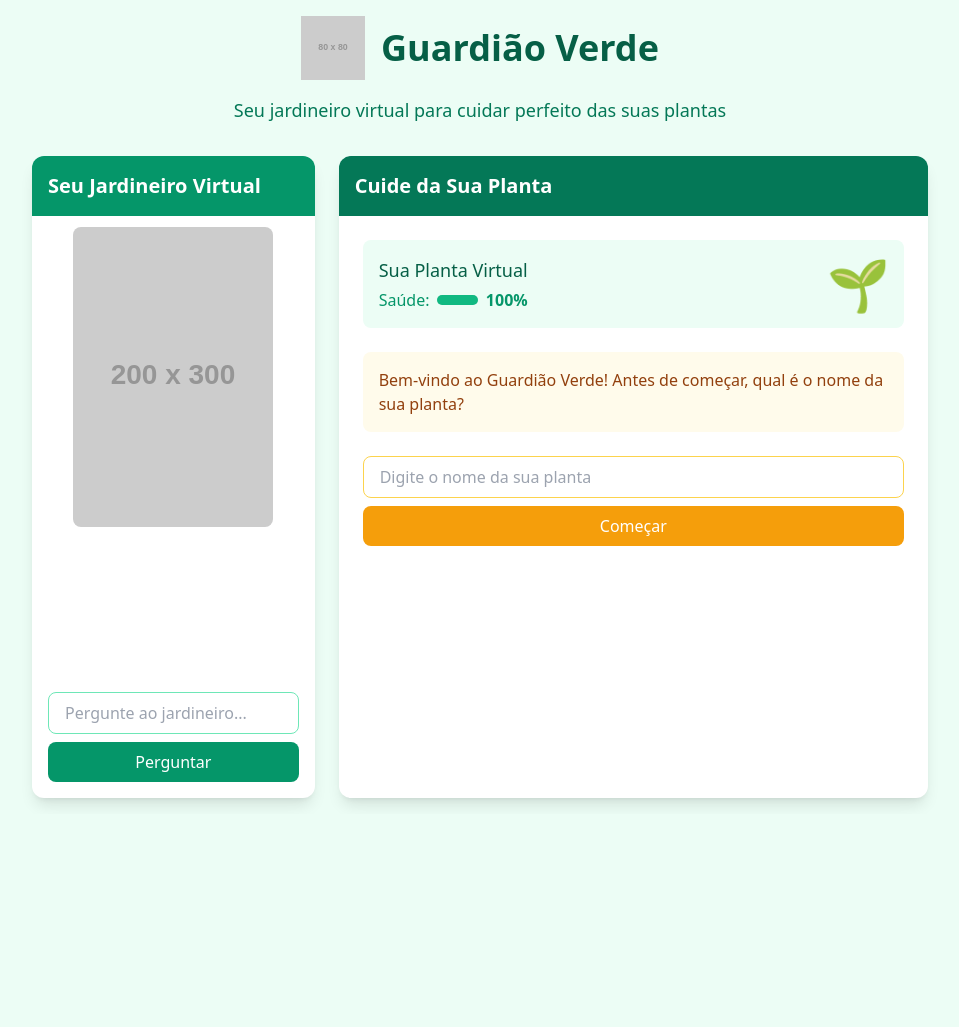
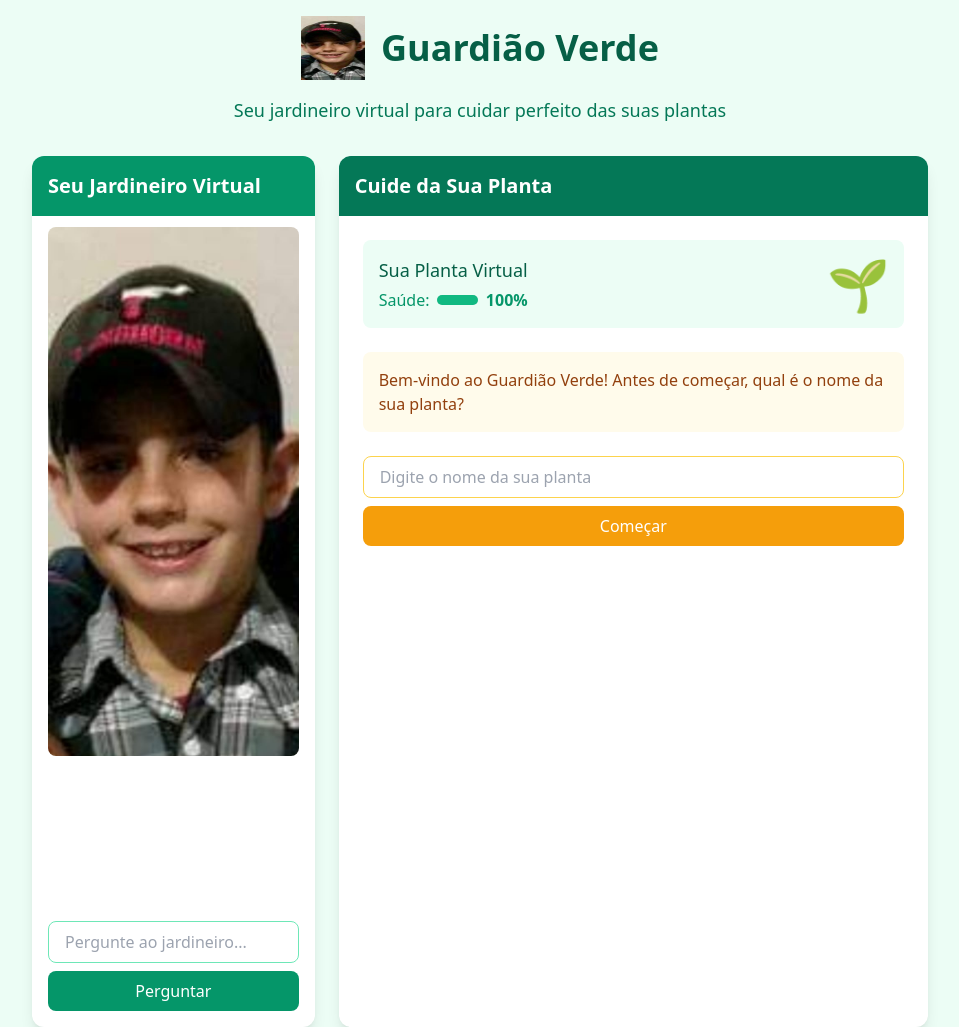
Before and after one commit to GUSTAVOSCOMPARIN/escohas, a plain HTML site: page index.html in a window 1280 px wide. Shown: the top 1027 px of the page, without its empty margins (160-1119 px from the left). Before the commit the page ends 814 px from the top, so only its background shows below. Drawn offline with nearby package versions, Linux system fonts and the light colour scheme; placeholder pictures from the web are drawn by us.

Commit message:
Add files via upload

```diff
--- a/index.html
+++ b/index.html
@@ -52,7 +52,7 @@
     <div class="w-full max-w-4xl mx-auto">
         <header class="text-center mb-8">
             <div class="flex justify-center items-center mb-4">
-                <img src="https://placehold.co/80x80" alt="Ícone de planta em um vaso com folhas verdes vibrantes" class="w-16 h-16 mr-4">
+                <img src="img/WhatsApp Image 2025-08-18 at 12.13.58 (1).jpeg" width="200" alt="Ícone de planta em um vaso com folhas verdes vibrantes" class="w-16 h-16 mr-4">
                 <h1 class="text-4xl font-bold text-emerald-800">Guardião Verde</h1>
             </div>
             <p class="text-lg text-emerald-700">Seu jardineiro virtual para cuidar perfeito das suas plantas</p>
@@ -65,7 +65,7 @@
                 </div>
                 <div class="p-4 flex flex-col items-center">
                     <div class="floating mb-4">
-                        <img src="https://placehold.co/200x300" alt="Jardineiro virtual animado, um homem gentil com chapéu de palha, avental de jardineiro e sorriso amigável, segurando uma pá de jardim" class="w-full h-auto rounded-lg">
+                        <img src="img/WhatsApp Image 2025-08-18 at 12.13.58 (1).jpeg"Jardineiro virtual animado, um homem gentil com chapéu de palha, avental de jardineiro e sorriso amigável, segurando uma pá de jardim" class="w-full h-auto rounded-lg">
                     </div>
 
                     <div class="w-full mt-2">
```
Also changed, not shown: img/WhatsApp Image 2025-08-18 at 12.13.58 (1).jpeg (added), img/WhatsApp Image 2025-08-18 at 12.13.58.jpeg (added).
